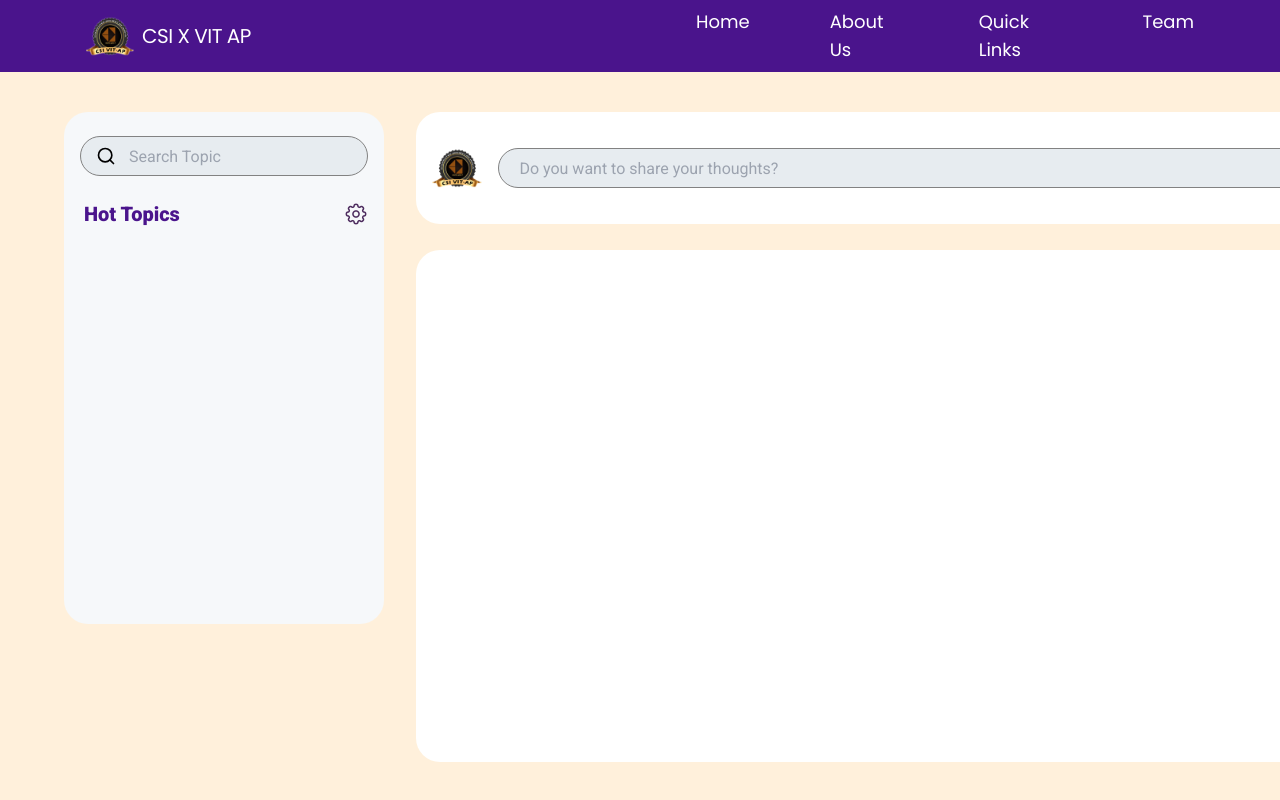
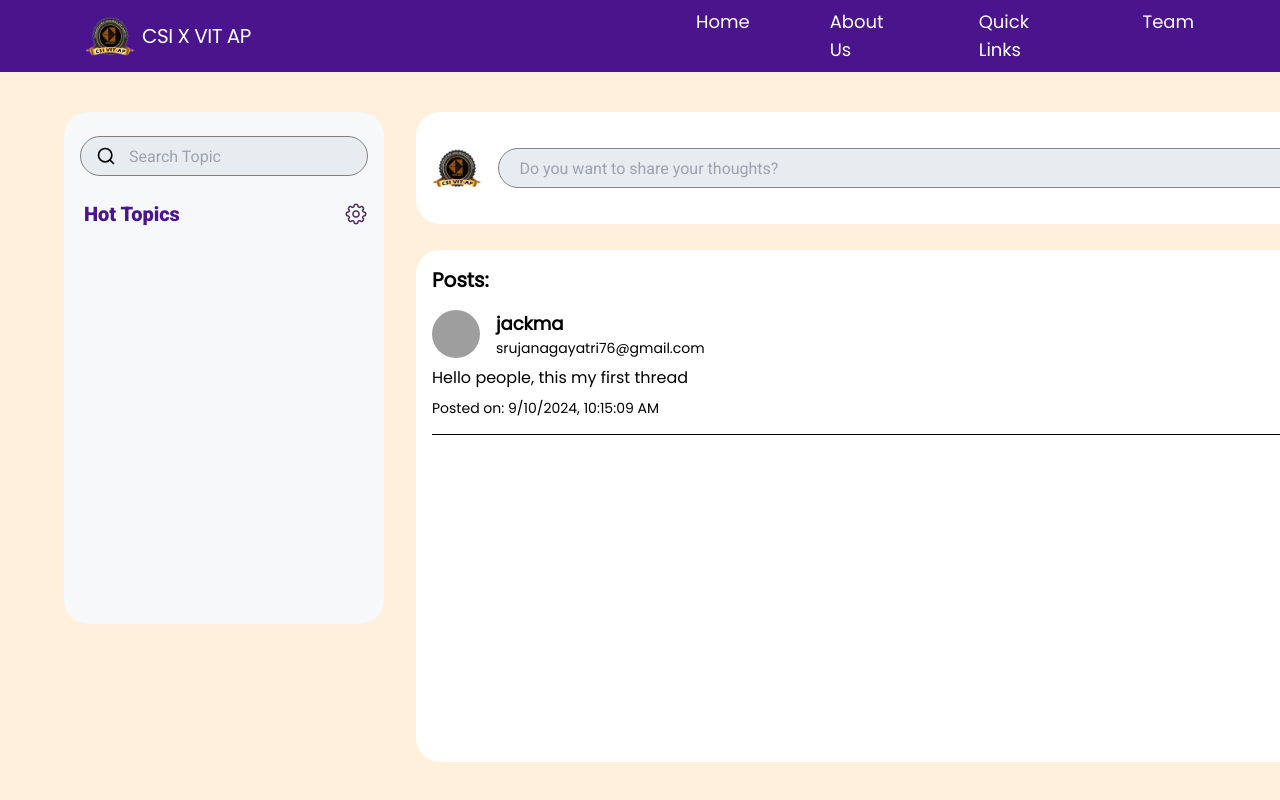
Before and after one commit to 5rujana/Community-Hub-VOS, a React (Vite) app in the folder src/frontend/: page /v1/threads in a window 1280 px wide. Shown: the top 800 px of the page. Built offline with nearby package versions, Linux system fonts and the light colour scheme; grey boxes are pictures that could not be loaded.

Commit message:
Updated ThreadPage.jsx
added fetching data

```diff
--- a/src/frontend/src/pages/ThreadPage.jsx
+++ b/src/frontend/src/pages/ThreadPage.jsx
@@ -1,55 +1,100 @@
-import NavBar from '../components/NavBar'
-import gear from '../assets/gear.png'
-import logo from '../assets/logo.png'
-import search from '../assets/search-icon.svg'
+import { useState, useEffect } from 'react';
+import NavBar from '../components/NavBar'; // Ensure you have this component or remove it
+import gear from '../assets/gear.png'; // Ensure the image exists or update the path
+import search from '../assets/search-icon.svg'; // Ensure the image exists or update the path
+import logo from '../assets/logo.png'; // Ensure the image exists or update the path
 
 const ThreadsPage = () => {
+  const [posts, setPosts] = useState([]); // Store posts
+
+  // Fetch existing posts from the server
+  const fetchPosts = async () => {
+    // Simulate API response
+    const data = [
+      {
+        _id: "66e01c2d3bf0d16daa0737b7",
+        content: "Hello people, this my first thread",
+        owner: {
+          email: "srujanagayatri76@gmail.com",
+          username: "jackma",
+          avatar: "http://res.cloudinary.com/dhkmytjqx/image/upload/v1725963290/u62vd1xgpypyxetsoafm.png"
+        },
+        createdAt: "2024-09-10T10:15:09.318Z",
+        updatedAt: "2024-09-10T10:15:09.318Z"
+      }
+    ];
+    setPosts(data);
+  };
+
+  // Fetch posts when the component is first mounted
+  useEffect(() => {
+    fetchPosts();
+  }, []);
+
   return (
     <div className="relative h-screen w-screen">
       <NavBar />
-        {/*
-        <div className='absolute w-11/12 h-16 top-24 left-16 rounded-full bg-gray2'>
-            <input type="search" id="search" className="bg-gray2 border border-gray3 text-gray3 font-serif font-normal text-3xl rounded-md relative h-full w-full p-2.5" placeholder="Search Question" />
-        </div>
-        */}
 
+      {/* Search Bar */}
       <div className="absolute bg-gray4 h-100 w-80 top-28 left-16 rounded-3xl">
-          <div className = "relative">
-          <input type="search" id="search" className="bg-gray2 border border-gray3 text-gray3 font-serif font-normal text-l rounded-full h-10 w-72 p-2.5 pl-12 mx-4 my-6" placeholder="Search Topic" />
+        <div className="relative">
+          <input
+            type="search"
+            id="search"
+            className="bg-gray2 border border-gray3 text-gray3 font-serif font-normal text-l rounded-full h-10 w-72 p-2.5 pl-12 mx-4 my-6"
+            placeholder="Search Topic"
+          />
           <img src={search} alt="search" className="absolute left-8 top-8 h-6 w-5 text-gray-500" />
         </div>
         <div className="flex flex-row items-center gap-x-36">
-            <p className='text-purple-900 text-xl font-serif font-black mx-5'>Hot Topics</p>
-            <a href=""><img src={gear} alt="" className='h-6 w-6' /></a>
+          <p className="text-purple-900 text-xl font-serif font-black mx-5">Hot Topics</p>
+          <a href="">
+            <img src={gear} alt="" className="h-6 w-6" />
+          </a>
+        </div>
       </div>
 
-        </div>
+      {/* Post Input Section */}
       <div className="absolute bg-white h-28 w-170 top-28 py-4 left-98 rounded-3xl">
         <div className="flex flex-row items-center mt-5 mx-4">
           <img src={logo} alt="" className='h-10' />
-            <input  type="search" id="search" className="bg-gray2 ms-4 border border-gray3 text-gray3 font-serif font-normal text-l rounded-full relative h-10 w-[850px] px-5 py-2.5" placeholder="Do you want to share your thoughts?" />
-            <button className = " ms-4 bg-purple-900 text-white pl-5 pr-5 pt-2 pb-2 rounded-full hover:bg-purple-800 active:bg-purple-900 "> Post </button>
-          </div>
-          {/*<div className='flex flex-row justify-center items-center gap-28 mt-3'>
-              <button>
-                <img src={ask} alt="Ask" className='h-8 w-20' />
-              </button>
-              <p className='text-2xl text-gray3'>|</p>
-              <button>
-                <img src={answer} alt="Answer" className='h-9 w-24' />
-              </button>
-              <p className='text-2xl text-gray3'>|</p>
-              <button>
-                <img src={post} alt="Post" className='h-7 w-24' />
-              </button>
-            </div> */}
-
-        </div>
-        <div className="absolute bg-white h-100 w-170 top-[250px] left-98 rounded-3xl">
-
+          <input
+            type="search"
+            id="search"
+            className="bg-gray2 ms-4 border border-gray3 text-gray3 font-serif font-normal text-l rounded-full relative h-10 w-[850px] px-5 py-2.5"
+            placeholder="Do you want to share your thoughts?"
+          />
+          <button className="ms-4 bg-purple-900 text-white pl-5 pr-5 pt-2 pb-2 rounded-full hover:bg-purple-800 active:bg-purple-900"> Post </button>
         </div>
       </div>
-  )
-}
 
-export default ThreadsPage
+      {/* Posts List */}
+      <div className="absolute bg-white h-100 w-170 top-[250px] left-98 rounded-3xl p-4">
+        <h2 className="text-xl font-bold mb-4">Posts:</h2>
+        <div className="space-y-4">
+          {posts.map((post) => (
+            <div key={post._id} className="border-b border-gray-300 pb-4 mb-4">
+              <div className="flex items-center mb-2">
+                <img
+                  src={post.owner.avatar}
+                  alt={post.owner.username}
+                  className="w-12 h-12 rounded-full mr-4"
+                />
+                <div>
+                  <p className="font-semibold text-lg">{post.owner.username}</p>
+                  <p className="text-sm text-gray-500">{post.owner.email}</p>
+                </div>
+              </div>
+              <p className="text-gray-800">{post.content}</p> {/* Display post content */}
+              <p className="text-sm text-gray-400 mt-2">
+                Posted on: {new Date(post.createdAt).toLocaleString()}
+              </p>
+            </div>
+          ))}
+        </div>
+      </div>
+    </div>
+  );
+};
+
+export default ThreadsPage;
```
Lines whose indentation alone changed are shown as unchanged.
